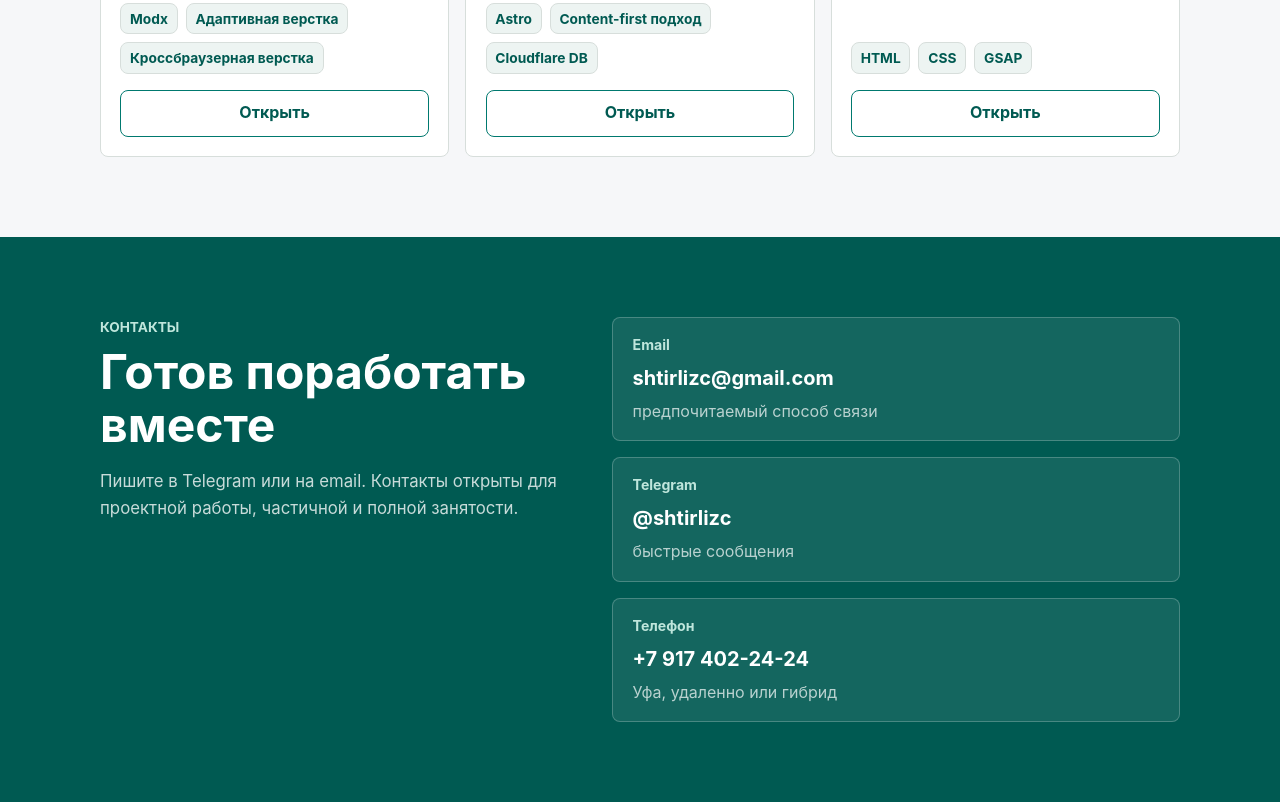
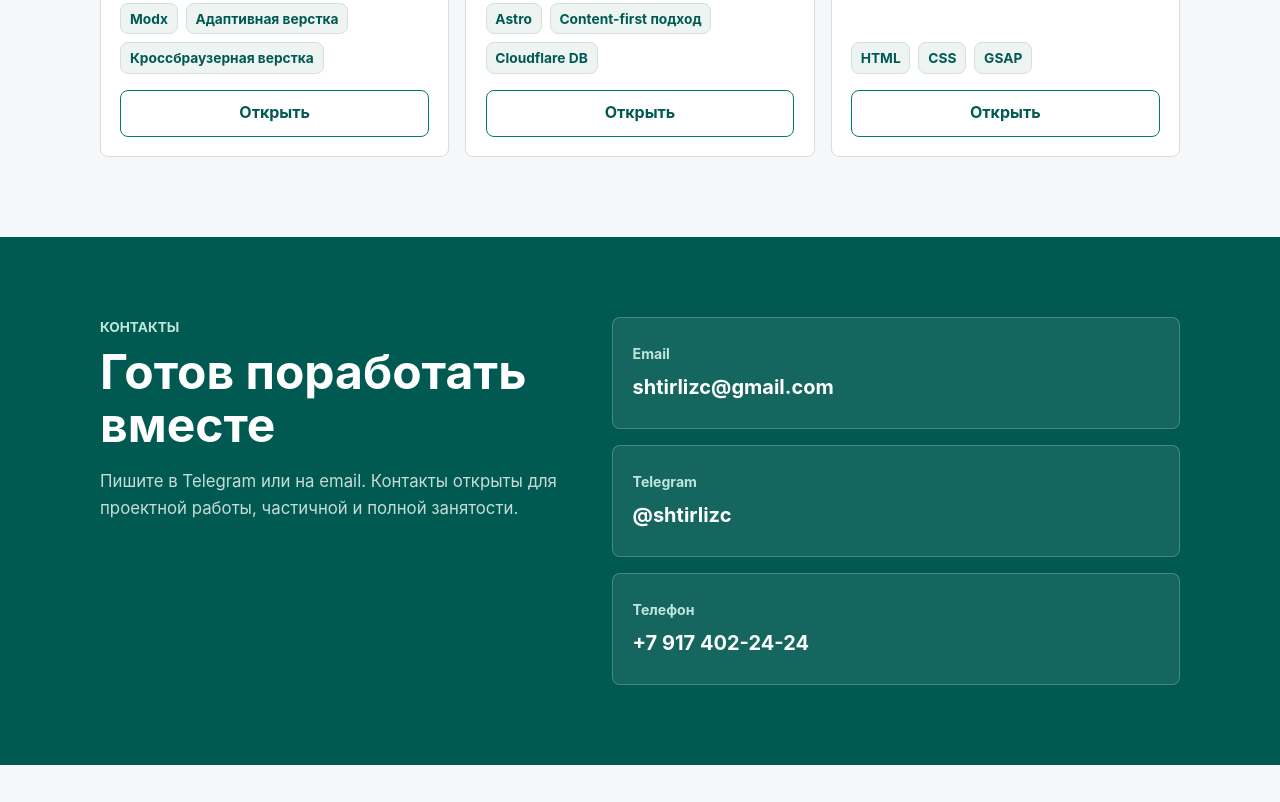
Before and after one commit to shtirlizc/portfolio, an Astro site: page / in a window 1280 px wide. Shown: the part 3554-4356 px from the top of the page. After the commit the page ends 4319 px from the top, so only its background shows below. Built offline with nearby package versions, Linux system fonts and the light colour scheme; Astro itself is replaced by a stand-in of ours.

Commit message:
update texts

```diff
--- a/astro.config.mjs
+++ b/astro.config.mjs
@@ -4,4 +4,7 @@ import { defineConfig } from "astro/config";
 // https://astro.build/config
 export default defineConfig({
   site: "https://shtirlizc.ru",
+  redirects: {
+    "/404": "/",
+  }
 });
--- a/src/components/Socials.astro
+++ b/src/components/Socials.astro
@@ -4,19 +4,16 @@ const contacts = [
     label: "Email",
     value: "shtirlizc@gmail.com",
     url: "mailto:shtirlizc@gmail.com",
-    note: "предпочитаемый способ связи",
   },
   {
     label: "Telegram",
     value: "@shtirlizc",
     url: "https://t.me/shtirlizc",
-    note: "быстрые сообщения",
   },
   {
     label: "Телефон",
     value: "+7 917 402-24-24",
     url: "tel:+79174022424",
-    note: "Уфа, удаленно или гибрид",
   },
 ];
 ---
@@ -37,7 +34,6 @@ const contacts = [
           <a href={contact.url} target="_blank" class="contact-link">
             <span class="label">{contact.label}</span>
             <span class="value">{contact.value}</span>
-            <span class="note">{contact.note}</span>
           </a>
         ))
       }
```
Also changed, not shown: README.md.
